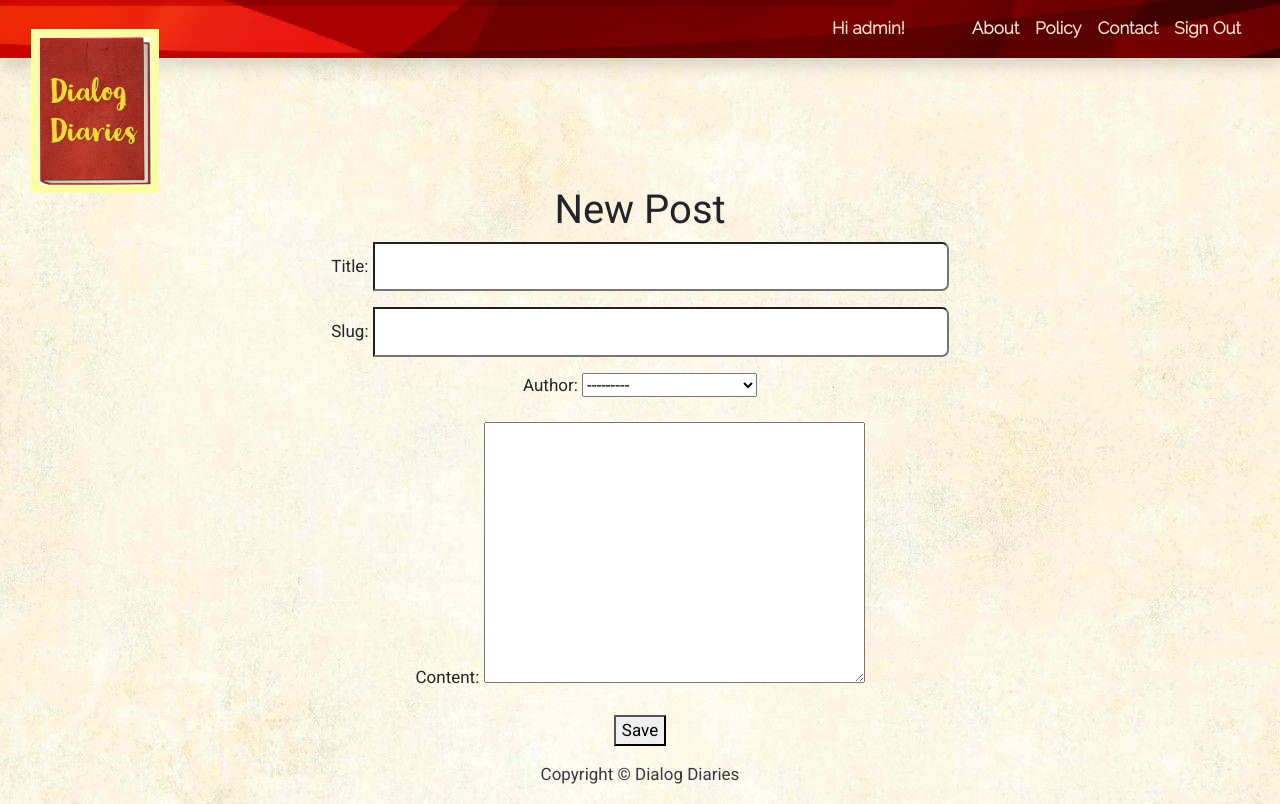
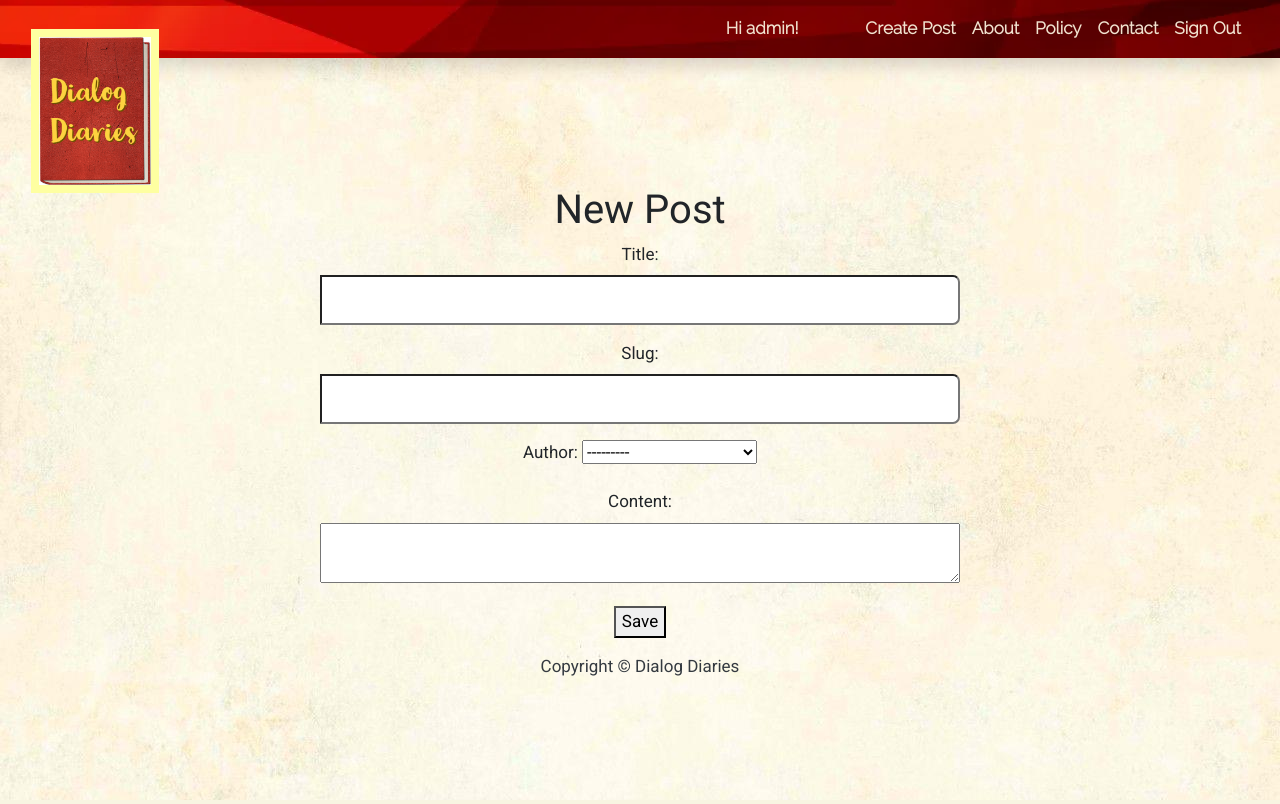
Before and after one commit to Gurpreetsingh05222/EmergingTech_Project, a Django app: page /create/ in a window 1280 px wide. Run offline with Django 3.2, Linux system fonts and the light colour scheme; a user stored in the database is signed in; data comes from the database, SQL or seed files in the repository; both versions use the stored data as it was after the commit; tables that the repository leaves empty hold one stand-in row (values such as "Sample post"); some libraries are stand-ins or nearby versions.

Commit message:
form validation error, design and create post link in navbar

```diff
--- a/DialogDiaries/blog/models.py
+++ b/DialogDiaries/blog/models.py
@@ -1,11 +1,12 @@
 from django.db import models
 from django.contrib.auth.models import User
-
+from django.shortcuts import redirect
+from django.urls import reverse
 
 class Post(models.Model):
     title = models.CharField(max_length=200, unique=True)
     slug = models.SlugField(max_length=200, unique=True)
-    author = models.ForeignKey(User, on_delete=models.CASCADE)
+    author = models.ForeignKey('auth.User', on_delete=models.CASCADE)
     updated_on = models.DateTimeField(auto_now=True)
     content = models.TextField()
     created_on = models.DateTimeField(auto_now_add=True)
--- a/DialogDiaries/blog/static/css/blog_post.css
+++ b/DialogDiaries/blog/static/css/blog_post.css
@@ -7,3 +7,16 @@
     width: 50%;
     margin: auto;
 }
+
+#id_title, #id_slug{
+    width: 100%;
+}
+
+#id_content{
+    width: 100%;
+    height: 60px;
+}
+
+.errorlist{
+    color: red;
+}
--- a/DialogDiaries/templates/base.html
+++ b/DialogDiaries/templates/base.html
@@ -38,6 +38,13 @@
                             <span class="nav-link text-black font-weight-bold" style="margin-right:3em;">Hi {{user}}!</span>
                         </li>
                         {% endif %}
+
+                        {% if user.is_authenticated %}
+                        <li class="nav-item text-black">
+                            <a class="nav-link text-black font-weight-bold" href="/create">Create Post</a>
+                        </li>
+                        {% endif %}
+
                         <li class="nav-item text-black">
                             <a class="nav-link text-black font-weight-bold" href="#">About</a>
                         </li>
```
Also changed, not shown: DialogDiaries/__init__.py (added), DialogDiaries/db.sqlite3.
